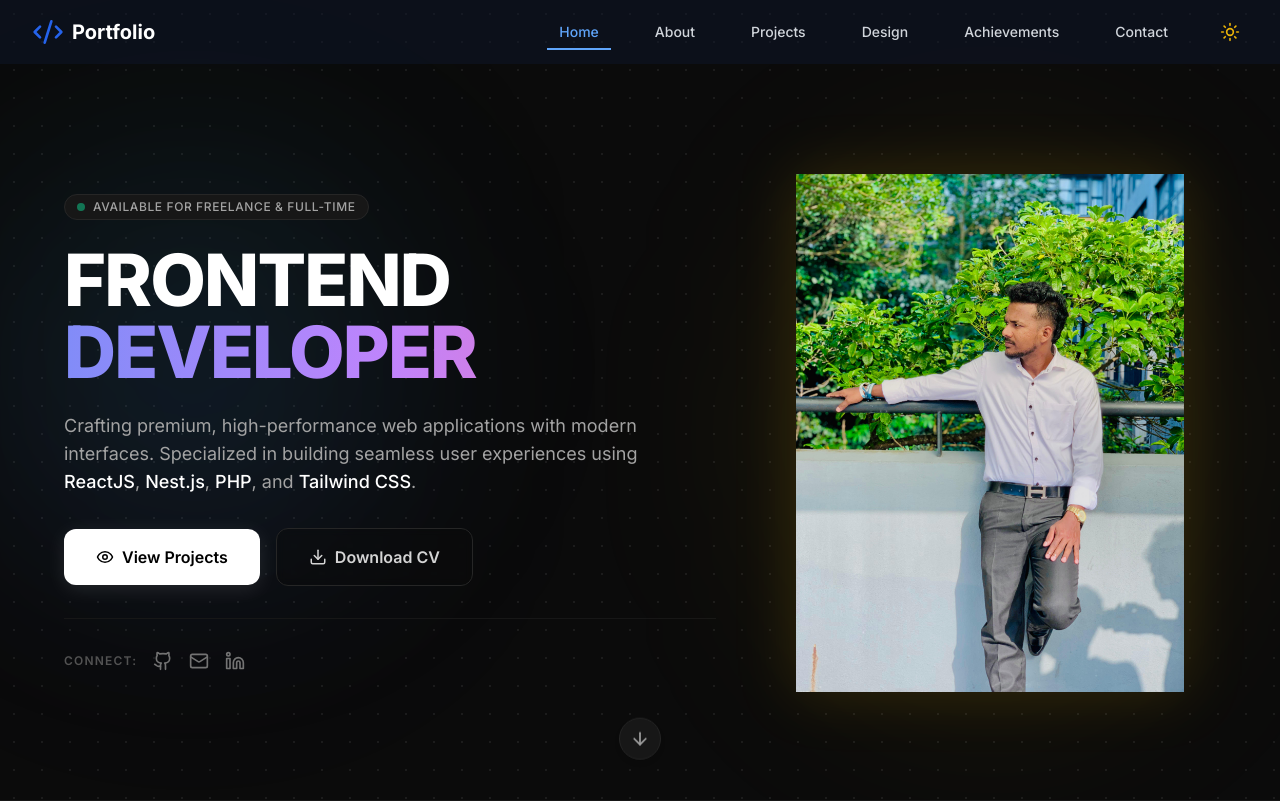
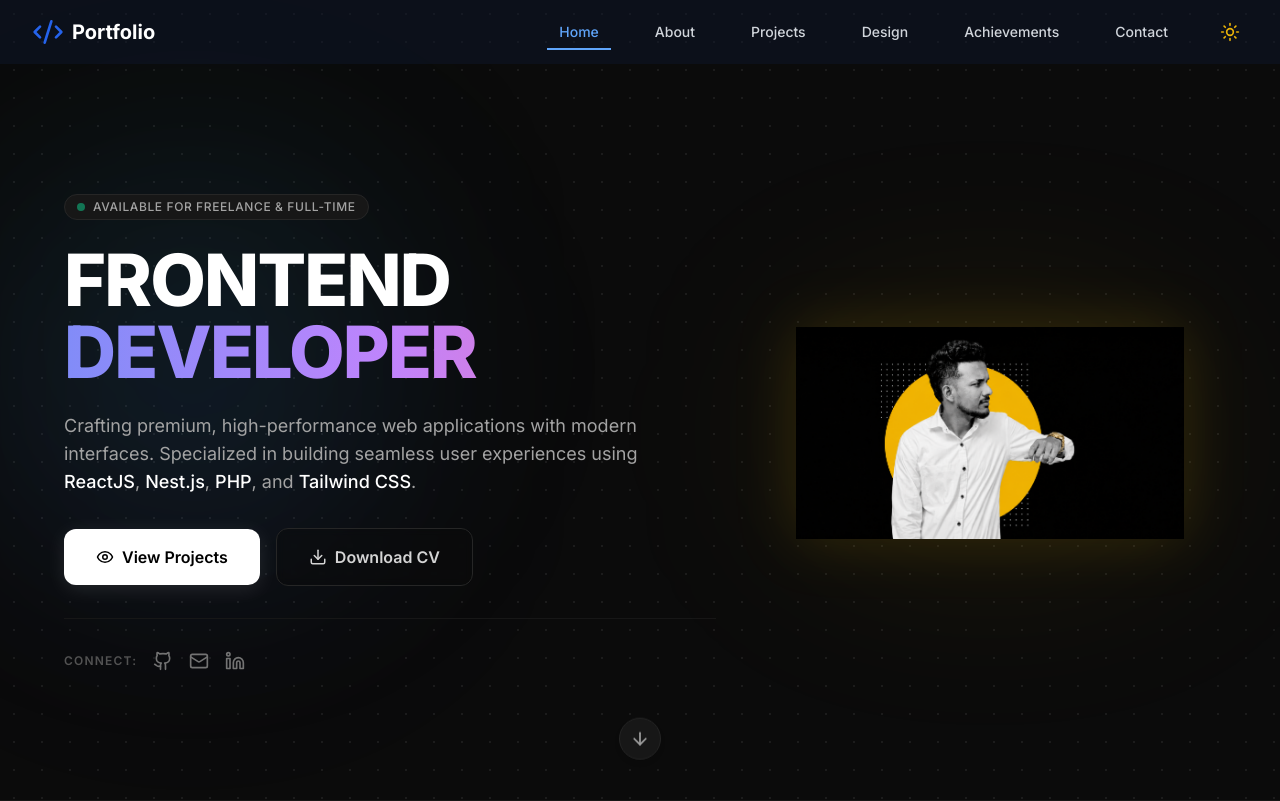
Before and after one commit to Dumindu-Dulanjaya/New-react-Portfolio, a React (Vite) app: page / in a window 1280 px wide. Shown: the top 801 px of the page. Built offline with nearby package versions, Linux system fonts and the light colour scheme.

Commit message:
Change Hero profile image to portfolioimage.png

```diff
--- a/src/pages/Home.tsx
+++ b/src/pages/Home.tsx
@@ -3,7 +3,7 @@ import { motion, AnimatePresence, useMotionValue, useSpring, useTransform } from
 import { ArrowDown, Download, Eye, Github, Mail, Linkedin, ArrowRight } from 'lucide-react';
 import { Link } from 'react-router-dom';
 import WelcomeLoader from '../components/WelcomeLoader';
-import profile1 from '../assets/profile1.jpeg';
+import portfolioimage from '../assets/portfolioimage.png';
 
 const Home = () => {
   const [isLoading, setIsLoading] = useState(true);
@@ -227,7 +227,7 @@ const Home = () => {
 
                       {/* Main Image */}
                       <img
-                        src={profile1}
+                        src={portfolioimage}
                         alt="Dumindu Dulanjaya"
                         className="w-full h-auto object-contain relative z-10 filter drop-shadow-[0_0_30px_rgba(234,179,8,0.15)]"
                       />
```
